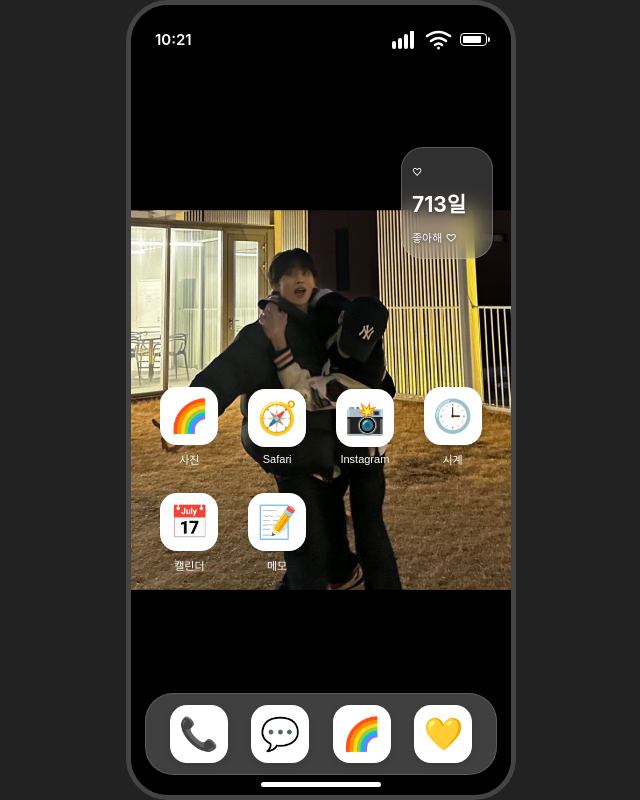
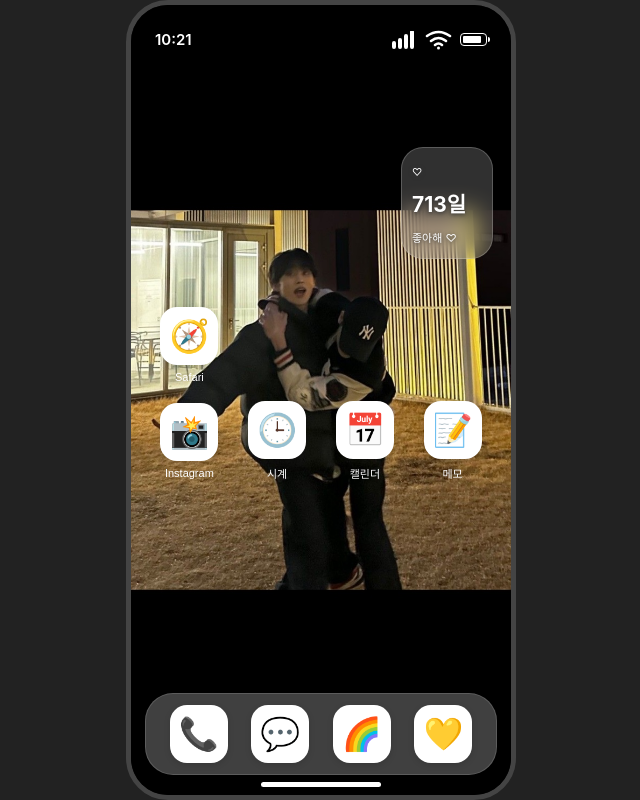
Before and after one commit to ms-2419/virtual-iphone, a plain HTML site: page index.html in a window 1280 px wide. Both pictures are taken after a click on the element 640 px from the left and 784 px from the top of the page. Shown: the whole page, without its empty margins (319-959 px from the left). Drawn offline with Linux system fonts and the light colour scheme.

Commit message:
Update index.html

```diff
--- a/index.html
+++ b/index.html
@@ -72,10 +72,20 @@
 .widgets h2{font-size:21px;margin:8px 0}
 .widgets span{font-size:11px}
 .grid{
- position:absolute;top:330px;left:18px;right:18px;
- display:grid;grid-template-columns:repeat(4,minmax(0,1fr));
- grid-template-rows:auto auto;gap:26px 7px;
+ position:absolute;
+ top:250px;
+ left:18px;
+ right:18px;
+ display:grid;
+ grid-template-columns:repeat(4,minmax(0,1fr));
+ grid-template-rows:auto auto;
+ gap:18px 7px;
 }
+.grid .app:nth-child(1){grid-column:1;grid-row:1}
+.grid .app:nth-child(2){grid-column:1;grid-row:2}
+.grid .app:nth-child(3){grid-column:2;grid-row:2}
+.grid .app:nth-child(4){grid-column:3;grid-row:2}
+.grid .app:nth-child(5){grid-column:4;grid-row:2}
 .app{
  border:0;background:none;color:white;text-align:center;
  font-size:11px;cursor:pointer;padding:0;min-width:0;
@@ -144,7 +154,6 @@
 <div class="home" id="home">
  <div class="widgets"><small>♡</small><h2>713일</h2><span>좋아해 ♡</span></div>
   <div class="grid">
-  <button class="app" onclick="openApp('사진')"><div class="icon">🌈</div>사진</button>
   <button class="app" onclick="openApp('Safari')"><div class="icon">🧭</div>Safari</button>
   <button class="app" onclick="openApp('Instagram')"><div class="icon">📸</div>Instagram</button>
   <button class="app" onclick="openApp('시계')"><div class="icon">🕒</div>시계</button>
```
